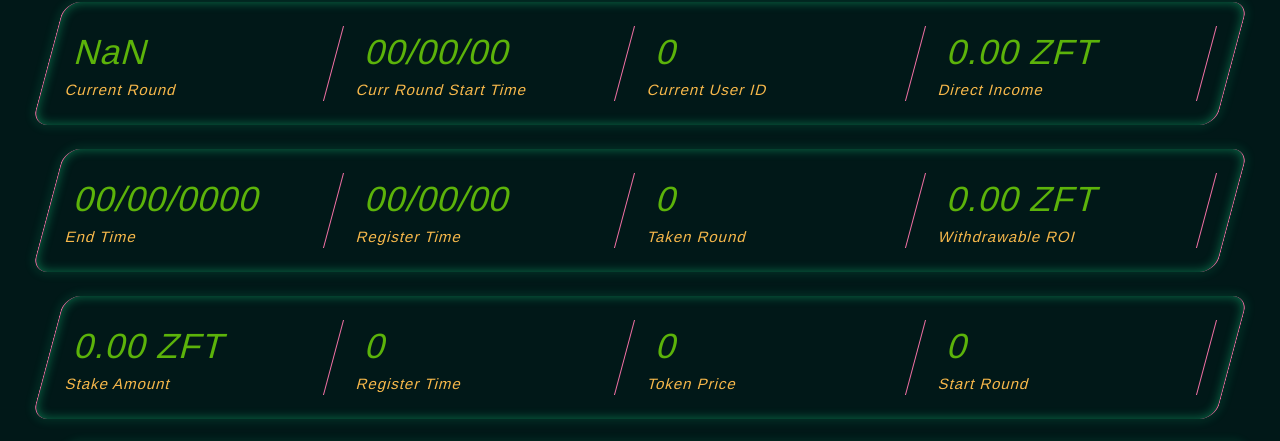
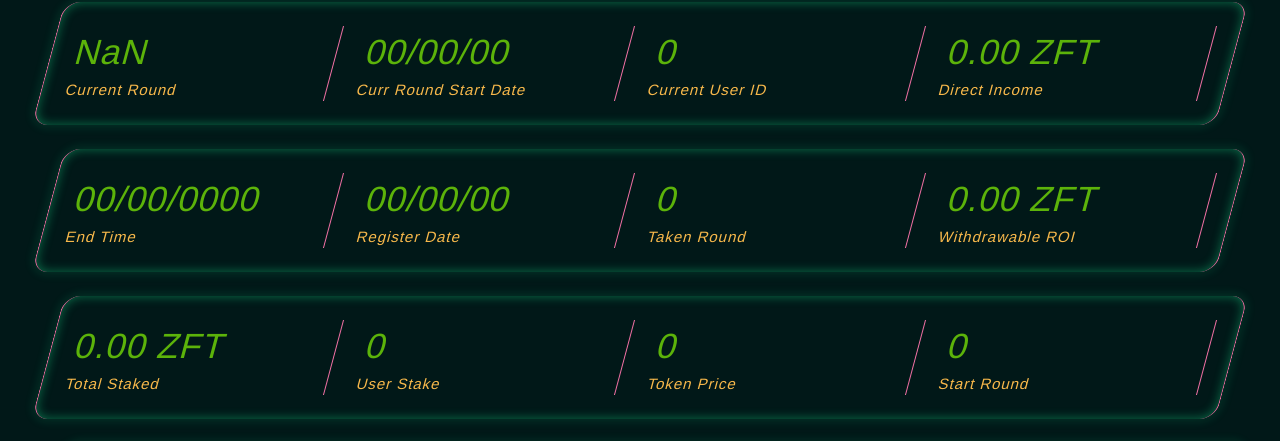
Before and after one commit to lexeach/MetaSpace_ROI, a React (Create React App) app: page / in a window 1280 px wide. Shown: the part 156-597 px from the top of the page. Built offline with nearby package versions, Linux system fonts and the light colour scheme.

Commit message:
Update Dashboard.js

```diff
--- a/src/components/Dashboard.js
+++ b/src/components/Dashboard.js
@@ -938,7 +938,7 @@ const Dashboard = () => {
                         .format("DD-MMMM-YYYY")
                     : "00/00/00"}
                 </p>
-                <p className="cards-title">Curr Round Start Time</p>
+                <p className="cards-title">Curr Round Start Date</p>
               </div>
             </div>
             <div className="col-lg-3 col-sm-6">
@@ -983,7 +983,7 @@ const Dashboard = () => {
                     ? moment.unix(Number(regTime)).format("DD-MMMM-YYYY")
                     : "00/00/00"}
                 </p>
-                <p className="cards-title">Register Time</p>
+                <p className="cards-title">Register Date</p>
               </div>
             </div>
             <div className="col-lg-3 col-sm-6">
@@ -1021,7 +1021,7 @@ const Dashboard = () => {
                       ).toFixed(2) + " ZFT"
                     : "0.00 ZFT"}{" "}
                 </p>
-                <p className="cards-title">Stake Amount</p>
+                <p className="cards-title">Total Staked</p>
               </div>
             </div>
             <div className="col-lg-3 col-sm-6">
@@ -1033,7 +1033,7 @@ const Dashboard = () => {
                       ).toFixed(2) + " ZFT"
                     : 0}{" "}
                 </p>
-                <p className="cards-title">Register Time</p>
+                <p className="cards-title">User Stake</p>
               </div>
             </div>
             <div className="col-lg-3 col-sm-6">
```
